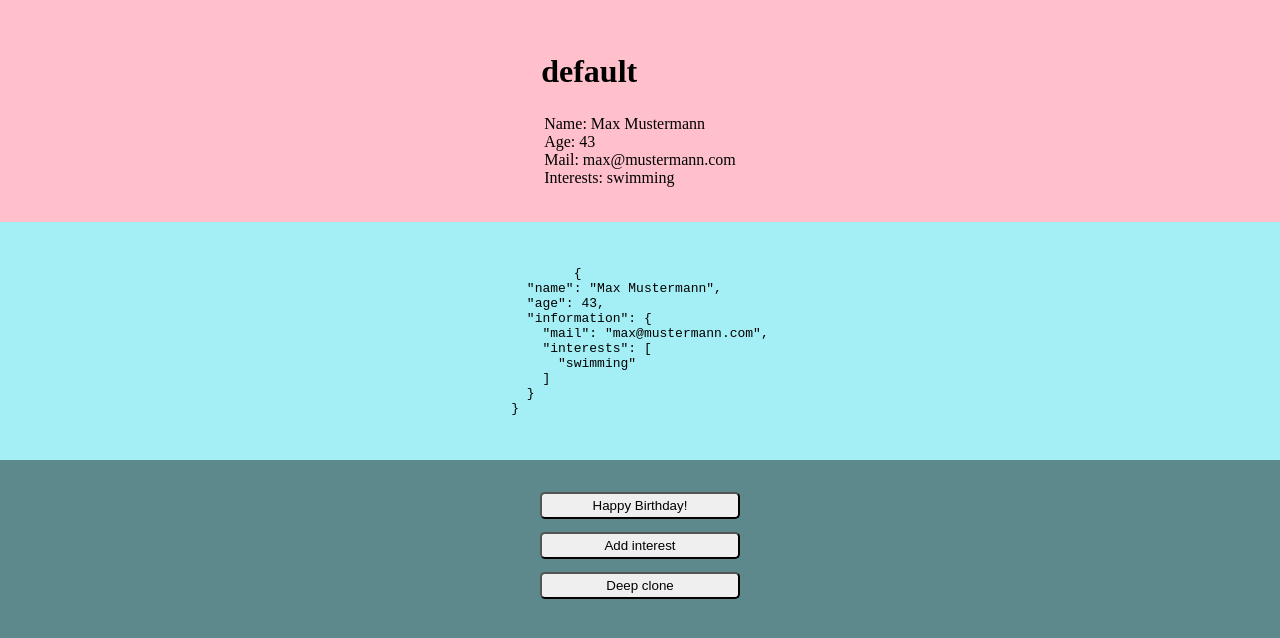
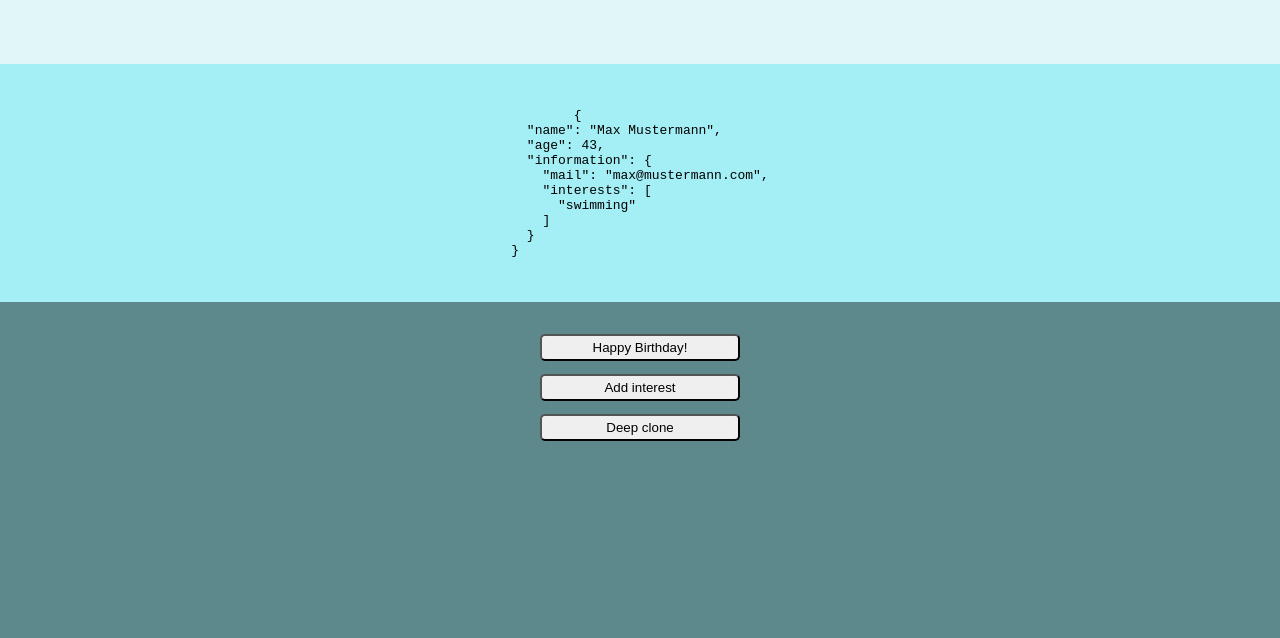
Before and after one commit to Paul-rs1/angular-change-detection-testing, an Angular app: page / in a window 1280 px wide. Shown: the top 638 px of the page. Built offline with nearby package versions, Linux system fonts and the light colour scheme.

Commit message:
4 files modified

```diff
--- a/src/app/app.component.css
+++ b/src/app/app.component.css
@@ -7,7 +7,7 @@
   display: flex;
   flex-direction: row;
   justify-content: space-around;
-  background-color: pink;
+  background-color: #e1f6f7;
   align-content: stretch;
   padding: 2em 1em 2em 1em;
 }
--- a/src/app/app.component.html
+++ b/src/app/app.component.html
@@ -1,5 +1,5 @@
 <div class="strategy-container">
-  <default-strategy-component [people]="people"></default-strategy-component>
+  <!-- <default-strategy-component [people]="people"></default-strategy-component> -->
   <!-- <push-strategy-component [people]="people"></push-strategy-component> -->
 </div>
 <live-data [people]="people"></live-data>
--- a/src/app/components/display.component.ts
+++ b/src/app/components/display.component.ts
@@ -1,7 +1,6 @@
 import {
   AfterViewChecked,
   Component,
-  DoCheck,
   ElementRef,
   Input,
   OnChanges,
--- a/src/app/components/livedata.component.ts
+++ b/src/app/components/livedata.component.ts
@@ -1,4 +1,4 @@
-import { Component, DoCheck, Input, OnInit } from '@angular/core';
+import { Component, Input, OnInit } from '@angular/core';
 
 @Component({
   selector: 'live-data',
@@ -20,7 +20,7 @@ import { Component, DoCheck, Input, OnInit } from '@angular/core';
   `,
   ],
 })
-export class LiveData implements OnInit, DoCheck {
+export class LiveData implements OnInit {
   @Input() people;
   person;
   personJson;
@@ -30,10 +30,6 @@ export class LiveData implements OnInit, DoCheck {
     this.setPerson();
   }
 
-  ngDoCheck() {
-    this.setPerson();
-  }
-
   setPerson() {
     this.person = JSON.parse(JSON.stringify(this.people[0])); // "deepCopy" of person
     this.personJson = JSON.stringify(this.person, null, 2); // object to readable format
```
